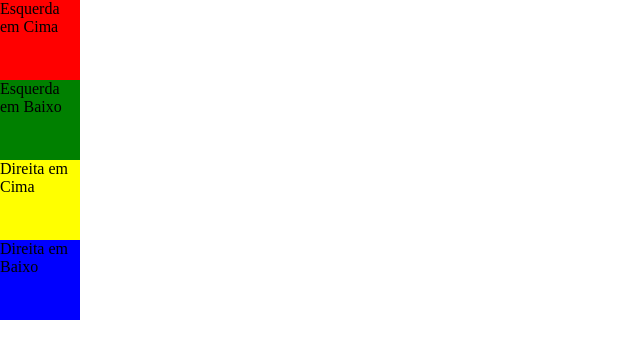
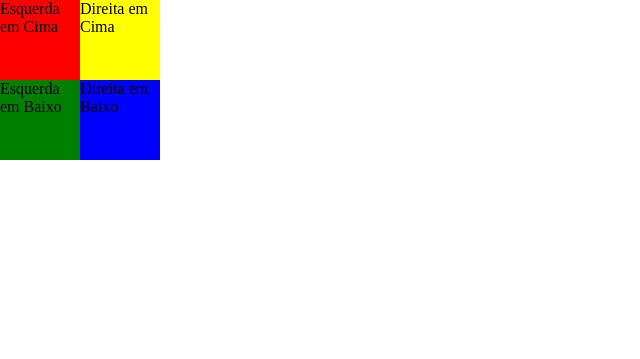
Before and after one commit to sandenbergmelo/exercicios-programacao-web, a PHP site: page / in a window 1280 px wide. Shown: the top 359 px of the page, without its empty margins (0-640 px from the left). Run offline with PHP 8.4, Linux system fonts and the light colour scheme.

Commit message:
Concertado posicionamento com grid

```diff
--- a/introducao-css-3-tividade3/estilo-02.css
+++ b/introducao-css-3-tividade3/estilo-02.css
@@ -0,0 +1,6 @@
+body {
+  display: grid;
+  grid-template-columns: 80px 80px;
+  grid-template-rows: 80px 80px;
+  gap: 0px;
+}
--- a/introducao-css-3-tividade3/estilo-04.css
+++ b/introducao-css-3-tividade3/estilo-04.css
@@ -6,14 +6,14 @@
 
 .dircima {
   position: relative;
-  top: -160px;
+  top: -80px;
   left: calc(100% - 80px);
 }
 
 .esqbaixo {
   position: relative;
   left: 0;
-  top: calc(100vh - 160px);
+  top: calc(100vh - 240px);
 }
 
 .dirbaixo {
--- a/introducao-css-3-tividade3/index.html
+++ b/introducao-css-3-tividade3/index.html
@@ -15,12 +15,12 @@
     <p>Esquerda em Cima</p>
   </div>
 
+  <div class="dircima">
+    <p>Direita em Cima</p>
+  </div>
+
   <div class="esqbaixo">
     <p>Esquerda em Baixo</p>
-  </div>
-
-  <div class="dircima">
-    <p>Direita em Cima</p>
   </div>
 
   <div class="dirbaixo">
```
